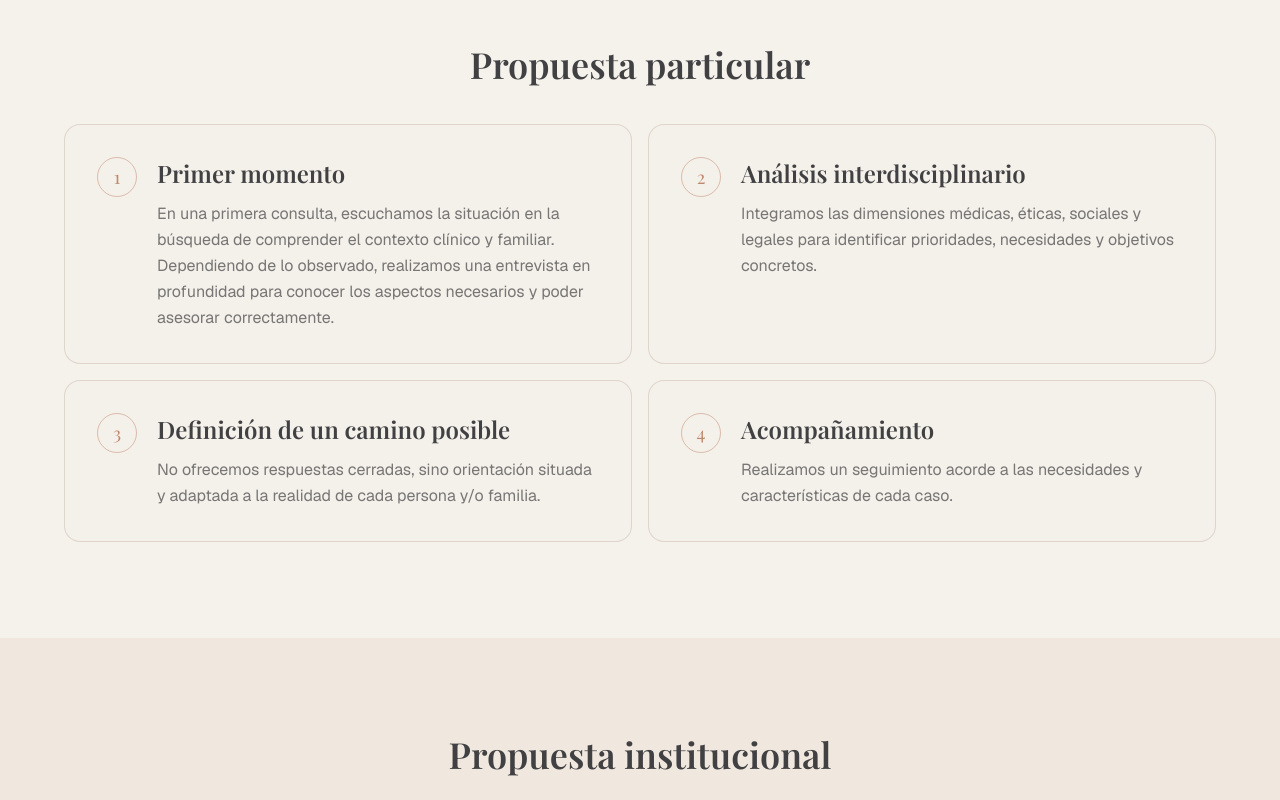
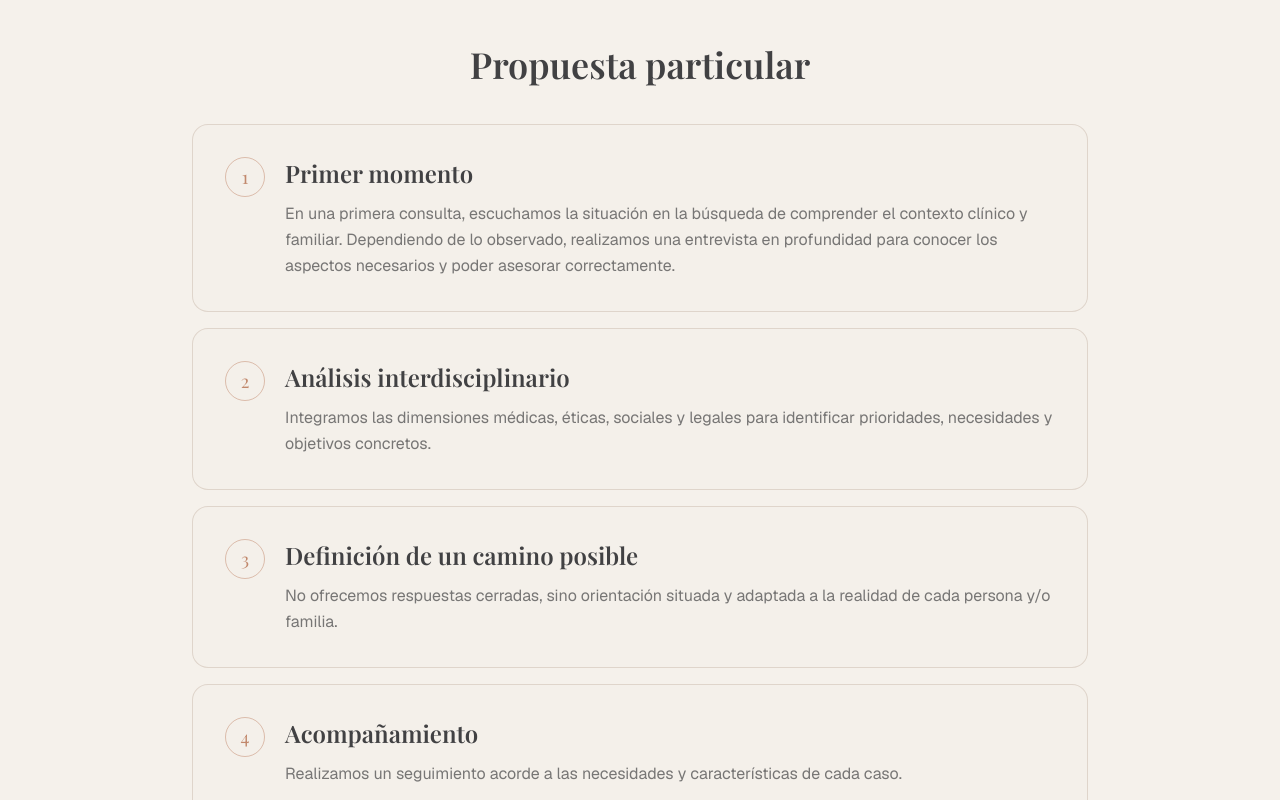
Before and after one commit to andrewjmillen/Moiras, a Next.js app: page /como-trabajamos in a window 1280 px wide. Shown: the part 620-1420 px from the top of the page. Built offline with nearby package versions, Linux system fonts and the light colour scheme; a web font is replaced by a local one.

Commit message:
Stack Cómo Trabajamos steps vertically

```diff
--- a/app/como-trabajamos/page.tsx
+++ b/app/como-trabajamos/page.tsx
@@ -52,7 +52,7 @@ function WorkProcess({
   steps: typeof privateSteps;
 }) {
   return (
-    <ol className="grid gap-4 lg:grid-cols-2">
+    <ol className="mx-auto grid max-w-4xl gap-4">
       {steps.map((step, index) => (
         <li
           key={step.title}
```
